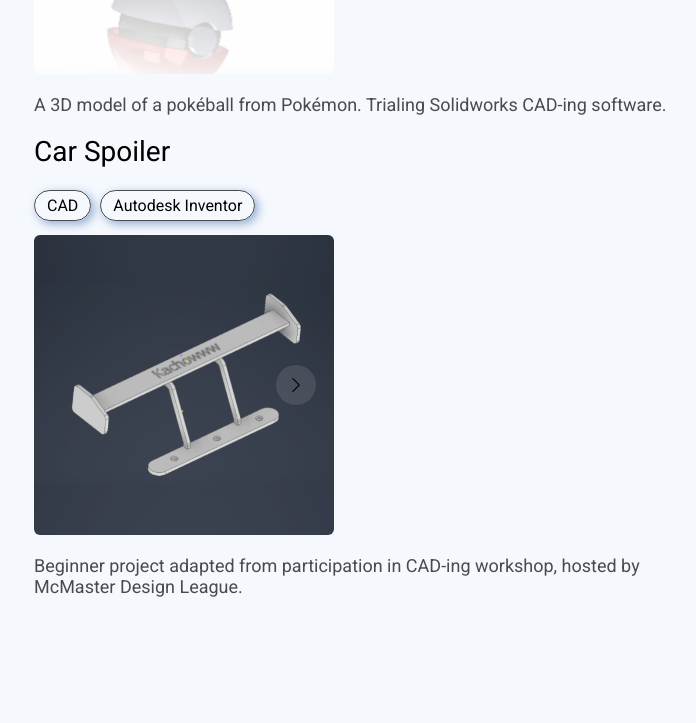
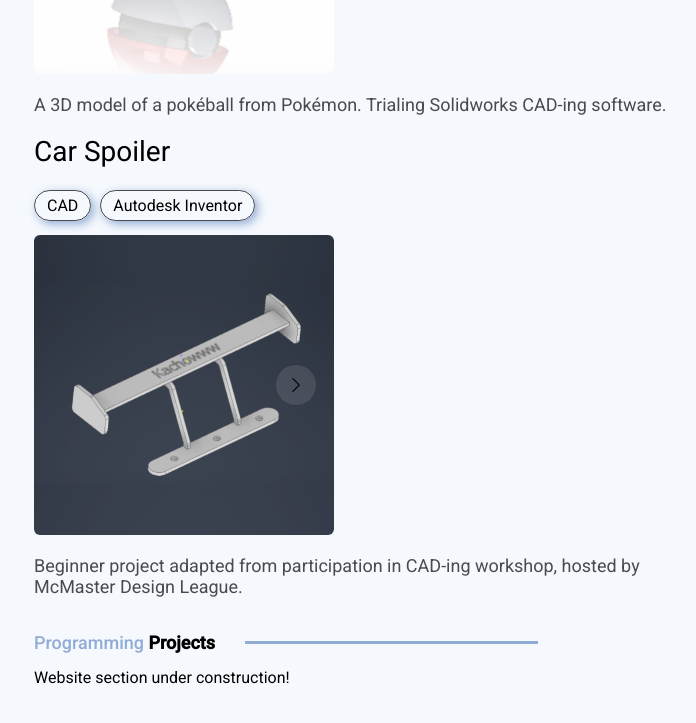
Before and after one commit to gpot22/gpot22.github.io, a plain HTML site: page subpages/portfolio.html in a window 1280 px wide. Shown: the part 1020-1743 px from the top of the page, without its empty margins (346-1042 px from the left). Drawn offline with Linux system fonts and the light colour scheme.

Commit message:
update resume

```diff
--- a/subpages/portfolio.html
+++ b/subpages/portfolio.html
@@ -165,12 +165,14 @@
                         </p>
                     </div>
                 </section>
-                <!-- <section id="programming-folio" class="folio">
+
+                <section id="programming-folio" class="folio">
                     <div class="section-title">
                         <h2><span class="accent">Programming</span> Projects</h2>
                         <div class="section-line"></div>
                     </div>
-                </section> -->
+                    Website section under construction!
+                </section>
             </section>
         </div>
 
```
Also changed, not shown: 1 other file.
